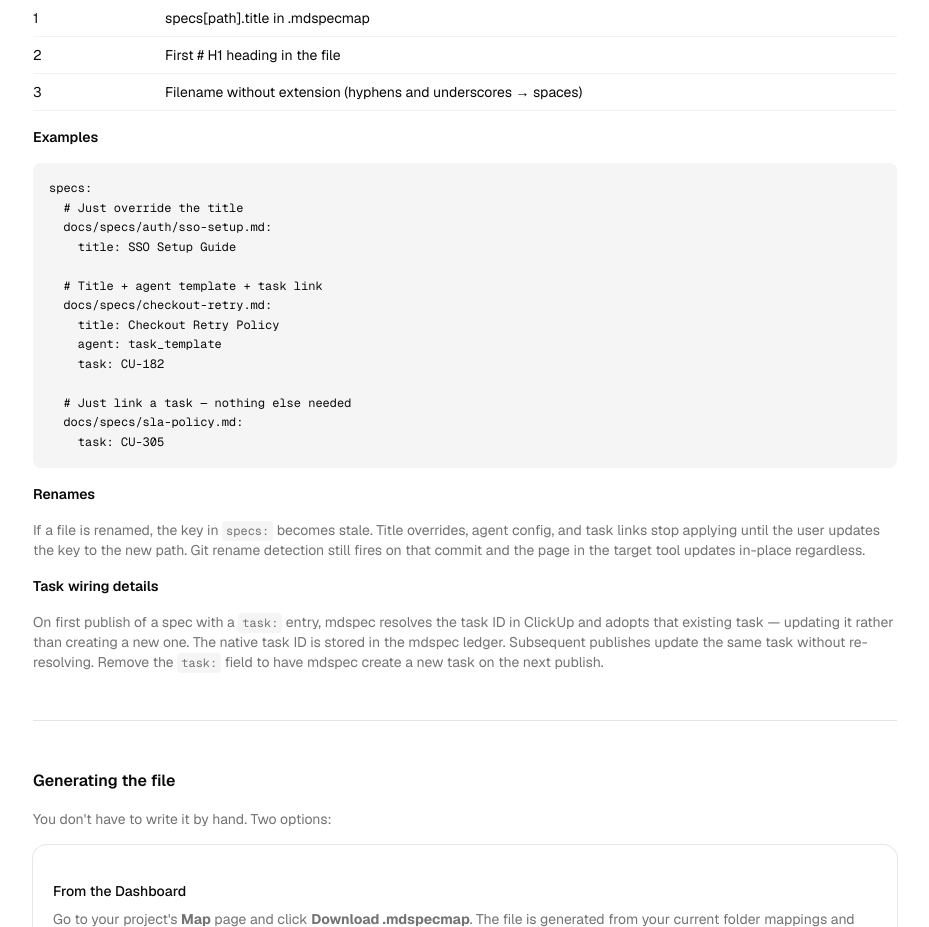
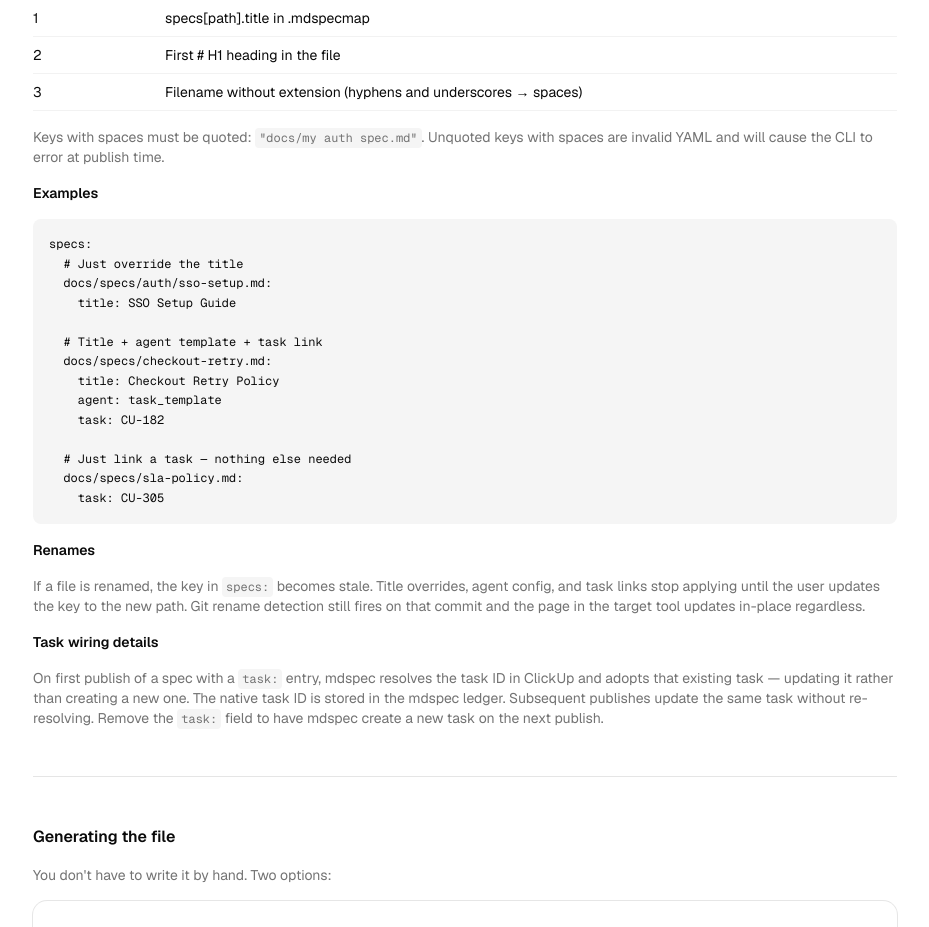
Before and after one commit to mohzameer/mdspecr2, a Next.js app in the folder apps/web/: page /docs/api-reference in a window 1280 px wide. Shown: the part 2480-3407 px from the top of the page, without its empty margins (295-1224 px from the left). Built offline with nearby package versions, Linux system fonts and the light colour scheme.

Commit message:
update the docs

```diff
--- a/apps/web/app/docs/api-reference/page.tsx
+++ b/apps/web/app/docs/api-reference/page.tsx
@@ -240,6 +240,10 @@ specs:
                 ['3', 'Filename without extension (hyphens and underscores → spaces)'],
               ]}
             />
+
+            <p className="text-sm text-muted-foreground">
+              Keys with spaces must be quoted: <code className="font-mono text-xs bg-muted px-1 py-0.5 rounded">&quot;docs/my auth spec.md&quot;</code>. Unquoted keys with spaces are invalid YAML and will cause the CLI to error at publish time.
+            </p>
 
             <h3 className="text-sm font-semibold">Examples</h3>
             <CodeBlock>{`specs:
@@ -501,7 +505,13 @@ Rules for working with spec files:
    - Remove its entry from specs: if one exists.
    - Do not remove the folder mapping — other files may still use it.
 
-7. Never add mdspec_id, mdspec_taskid, or any mdspec frontmatter to spec files.
+7. If a file path contains spaces, quote the key in .mdspecmap:
+     specs:
+       "docs/specs/my auth spec.md":
+         title: Auth Spec
+   Unquoted keys with spaces are invalid YAML and will cause the CLI to error.
+
+8. Never add mdspec_id, mdspec_taskid, or any mdspec frontmatter to spec files.
    All configuration belongs in .mdspecmap.`}</CodeBlock>
           </section>
         </main>
```
